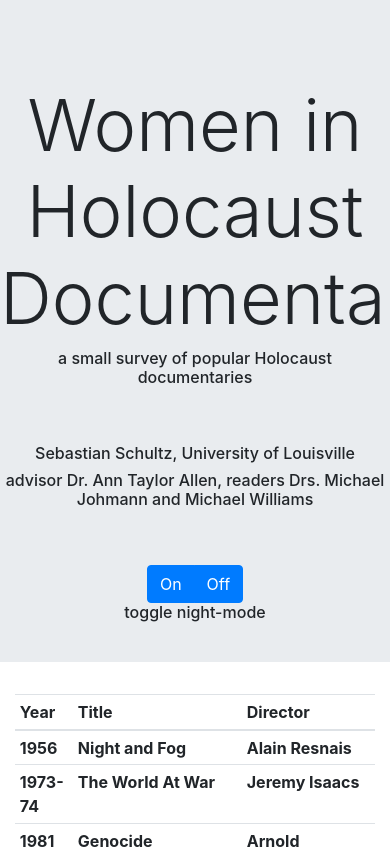
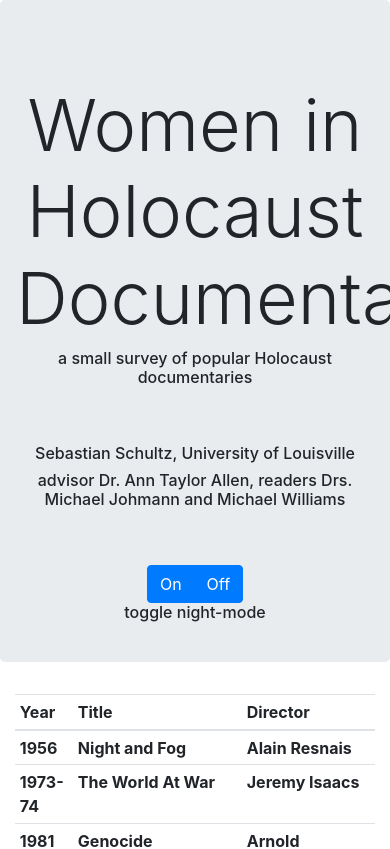
Before and after one commit to sebschultz/holodocs, a plain HTML site: page index.html in a window 390 px wide. Shown: the top 849 px of the page. Drawn offline with nearby package versions, Linux system fonts and the light colour scheme.

Commit message:
removed fluid property of jumbotron, no-resize element
compatibility issues with iphone when viewed in browser, corrected

```diff
--- a/index.html
+++ b/index.html
@@ -4,7 +4,7 @@
   <header>
     <title>Holocaust Documentaries</title>
     <meta charset="utf-8">
-    <meta name="viewport" content="width=device-width, initial-scale=1, shrink-to-fit=no">
+    <meta name="viewport" content="width=device-width, initial-scale=1">
     <!-- Bootstrap CSS-->
     <link rel="stylesheet" href="https://maxcdn.bootstrapcdn.com/bootstrap/4.0.0/css/bootstrap.min.css">
     <!--my stylesheets -->
@@ -12,7 +12,7 @@
 
   <body id="body">
     <!--start of jumbotron-->
-  <div id="opening" class="jumbotron jumbotron-fluid text-center">
+  <div id="opening" class="jumbotron text-center">
   <h1 class="display-3">Women in Holocaust Documentaries</h1>
   <h2>a small survey of popular Holocaust documentaries</h2>
   <br><br>
```
